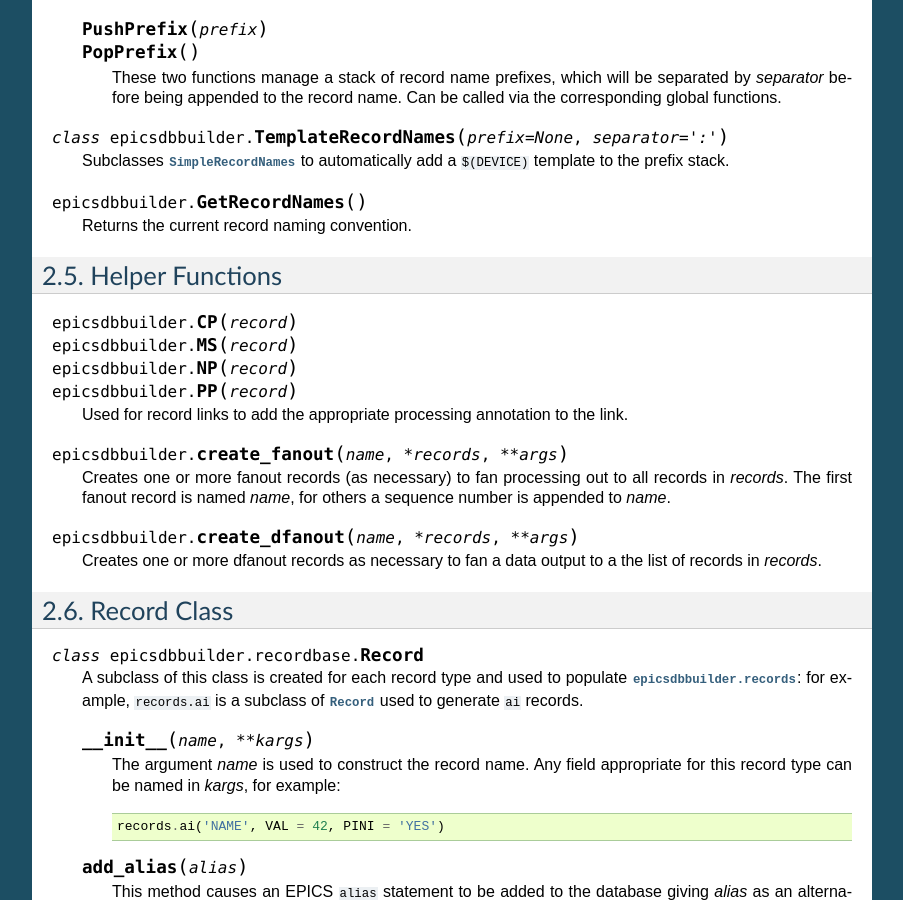
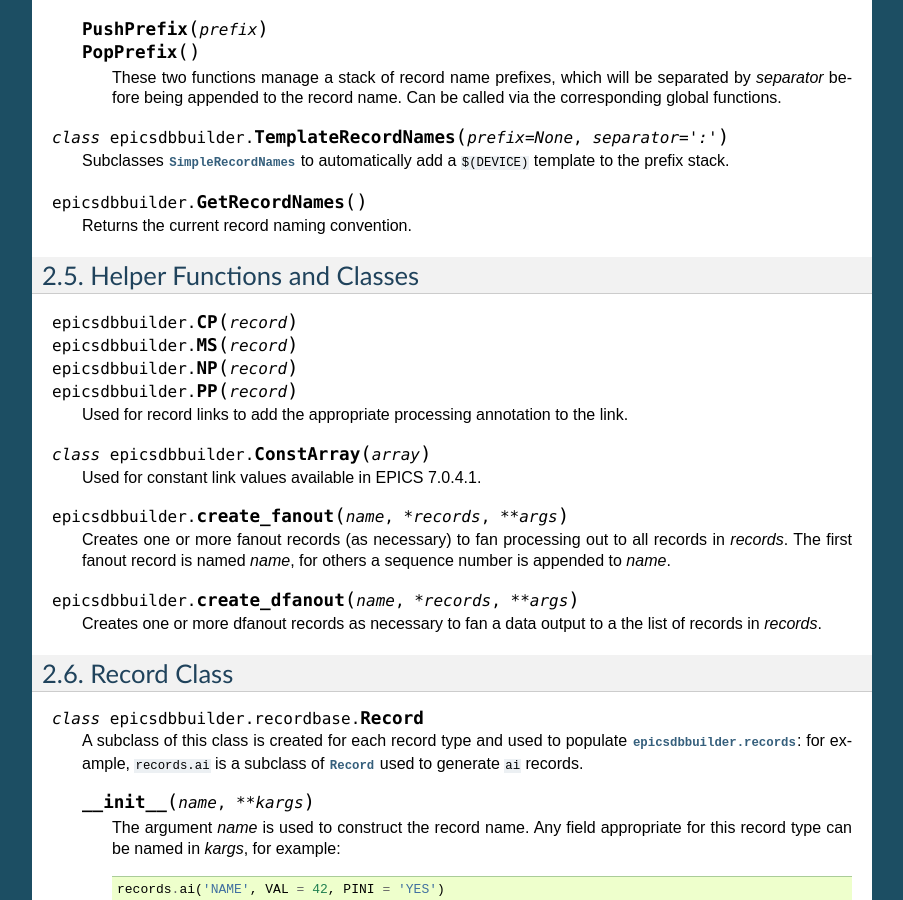
Before and after one commit to DiamondLightSource/epicsdbbuilder, a Sphinx documentation site: the page built from docs/api.rst, in a window 1280 px wide and 900 px high, scrolled down 2787 px. Shown: the whole window, without its empty margins (198-1101 px from the left). Built offline with Sphinx 7.4.7, drawn with Linux system fonts in a browser that asks for light colours; some of the changed text lies outside the part shown.

Commit message:
Extended documentation of ConstArray

```diff
--- a/docs/api.rst
+++ b/docs/api.rst
@@ -205,8 +205,8 @@ More generally any callable object can be used for record name generation.
     Returns the current record naming convention.
 
 
-Helper Functions
-----------------
+Helper Functions and Classes
+----------------------------
 
 ..  function::
     CP(record)
@@ -216,6 +216,11 @@ Helper Functions
 
     Used for record links to add the appropriate processing annotation to the
     link.
+
+..  class::
+    ConstArray(array)
+
+    Used for constant link values available in EPICS 7.0.4.1.
 
 ..  function:: create_fanout(name, *records, **args)
 
```
Also changed, not shown: 2 other files.
